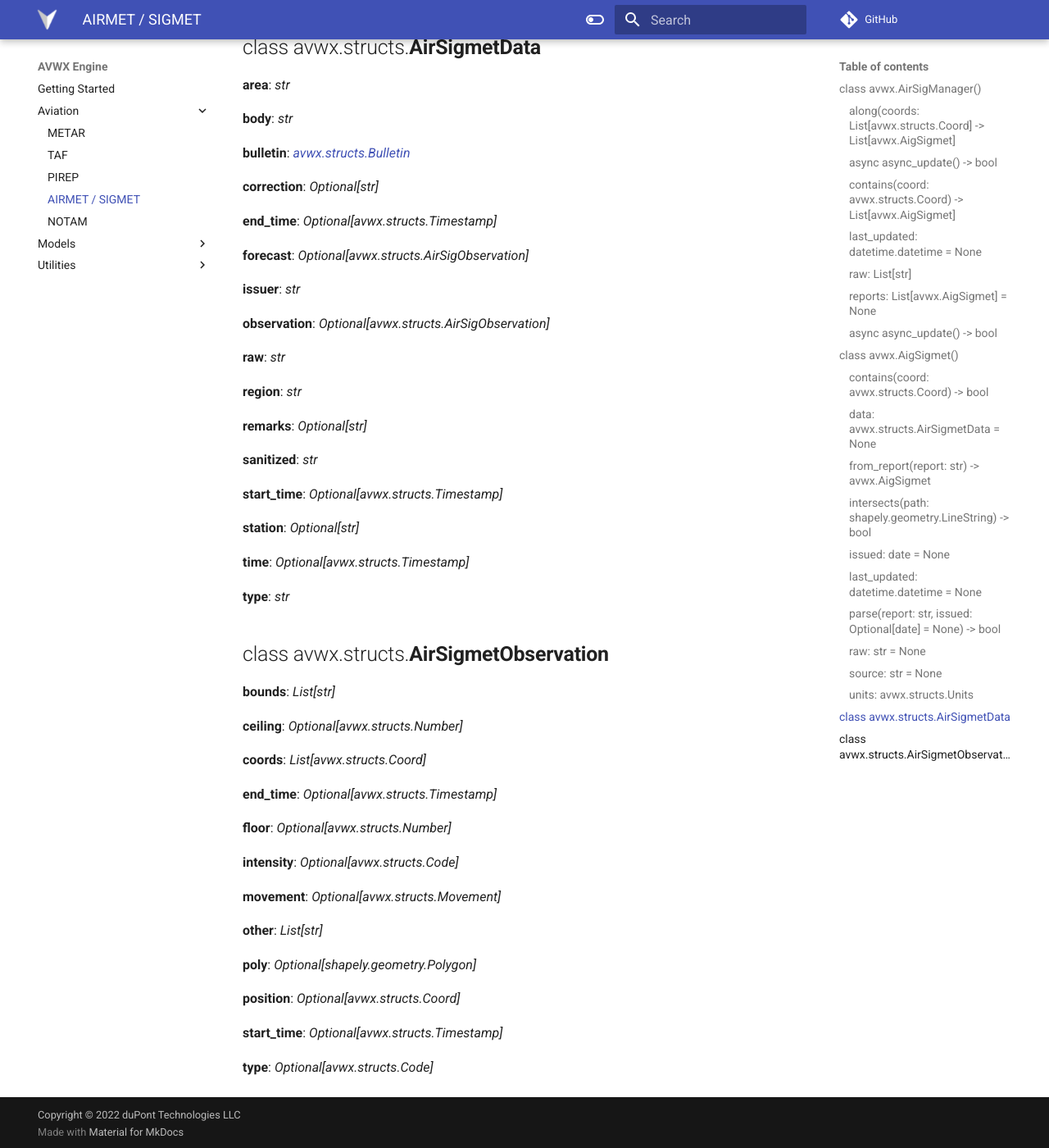
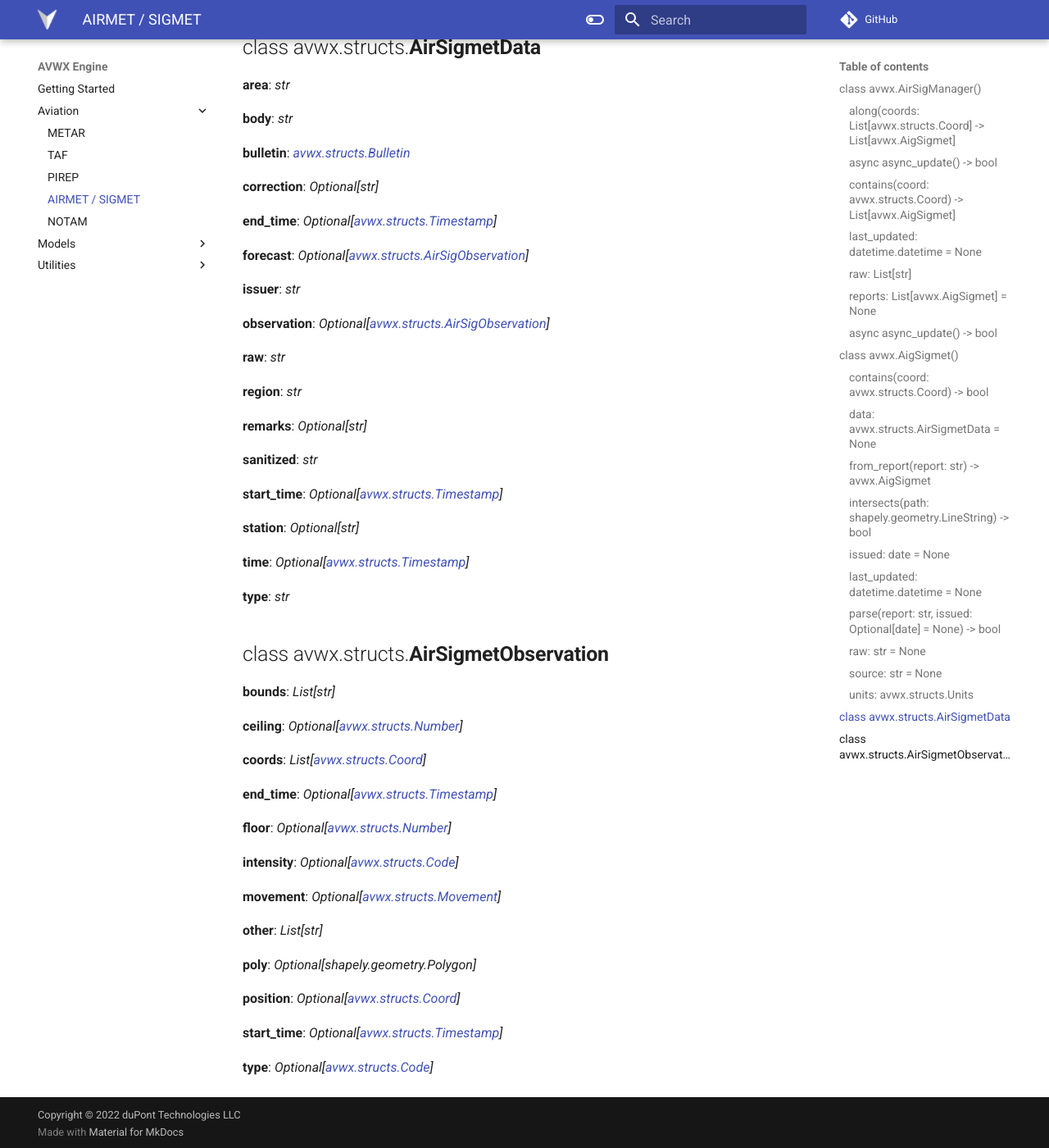
Before and after one commit to avwx-rest/avwx-engine, an MkDocs documentation site: the page built from docs/av/airsigmet.md, in a window 1280 px wide and 1400 px high, scrolled down 3069 px. Shown: the whole window at 82% size. Built offline with MkDocs 1.6.1 and Material for MkDocs 9.7.7, drawn with Linux system fonts in a browser that asks for light colours; comment, search, counter and statistics services are not loaded; some of the changed lines change nothing that is shown; some of the changed text lies outside the part shown.

Commit message:
Finish airmet links

```diff
--- a/docs/av/airsigmet.md
+++ b/docs/av/airsigmet.md
@@ -45,7 +45,7 @@ Async updates list of reports by fetching from all sources
 
 Returns `True` if new reports are available, else `False`
 
-#### **contains**(*coord: [avwx.structs.Coord](../util/structs.md#class-avwxstructscoord)*) -> *List[avwx.AigSigmet]*
+#### **contains**(*coord: [avwx.structs.Coord](../util/structs.md#class-avwxstructscoord)*) -> *List[[avwx.AigSigmet](#class-avwxaigsigmet)]*
 
 Returns available reports that contain a coordinate
 
@@ -141,13 +141,13 @@ Units inferred from the report contents
 
 **correction**: *Optional[str]*
 
-**end_time**: *Optional[avwx.structs.Timestamp]*
+**end_time**: *Optional[[avwx.structs.Timestamp](../util/structs.md#class-avwxstructstimestamp)]*
 
-**forecast**: *Optional[avwx.structs.AirSigObservation]*
+**forecast**: *Optional[[avwx.structs.AirSigObservation](#class-avwxstructsairsigmetobservation)]*
 
 **issuer**: *str*
 
-**observation**: *Optional[avwx.structs.AirSigObservation]*
+**observation**: *Optional[[avwx.structs.AirSigObservation](#class-avwxstructsairsigmetobservation)]*
 
 **raw**: *str*
 
@@ -157,11 +157,11 @@ Units inferred from the report contents
 
 **sanitized**: *str*
 
-**start_time**: *Optional[avwx.structs.Timestamp]*
+**start_time**: *Optional[[avwx.structs.Timestamp](../util/structs.md#class-avwxstructstimestamp)]*
 
 **station**: *Optional[str]*
 
-**time**: *Optional[avwx.structs.Timestamp]*
+**time**: *Optional[[avwx.structs.Timestamp](../util/structs.md#class-avwxstructstimestamp)]*
 
 **type**: *str*
 
@@ -169,24 +169,24 @@ Units inferred from the report contents
 
 **bounds**: *List[str]*
 
-**ceiling**: *Optional[avwx.structs.Number]*
+**ceiling**: *Optional[[avwx.structs.Number](../util/structs.md#class-avwxstructsnumber)]*
 
-**coords**: *List[avwx.structs.Coord]*
+**coords**: *List[[avwx.structs.Coord](../util/structs.md#class-avwxstructscoord)]*
 
-**end_time**: *Optional[avwx.structs.Timestamp]*
+**end_time**: *Optional[[avwx.structs.Timestamp](../util/structs.md#class-avwxstructstimestamp)]*
 
-**floor**: *Optional[avwx.structs.Number]*
+**floor**: *Optional[[avwx.structs.Number](../util/structs.md#class-avwxstructsnumber)]*
 
-**intensity**: *Optional[avwx.structs.Code]*
+**intensity**: *Optional[[avwx.structs.Code](../util/structs.md#class-avwxstructscode)]*
 
-**movement**: *Optional[avwx.structs.Movement]*
+**movement**: *Optional[[avwx.structs.Movement](../util/structs.md#class-avwxstructsmovement)]*
 
 **other**: *List[str]*
 
 **poly**: *Optional[shapely.geometry.Polygon]*
 
-**position**: *Optional[avwx.structs.Coord]*
+**position**: *Optional[[avwx.structs.Coord](../util/structs.md#class-avwxstructscoord)]*
 
-**start_time**: *Optional[avwx.structs.Timestamp]*
+**start_time**: *Optional[[avwx.structs.Timestamp](../util/structs.md#class-avwxstructstimestamp)]*
 
-**type**: *Optional[avwx.structs.Code]*
+**type**: *Optional[[avwx.structs.Code](../util/structs.md#class-avwxstructscode)]*
```
